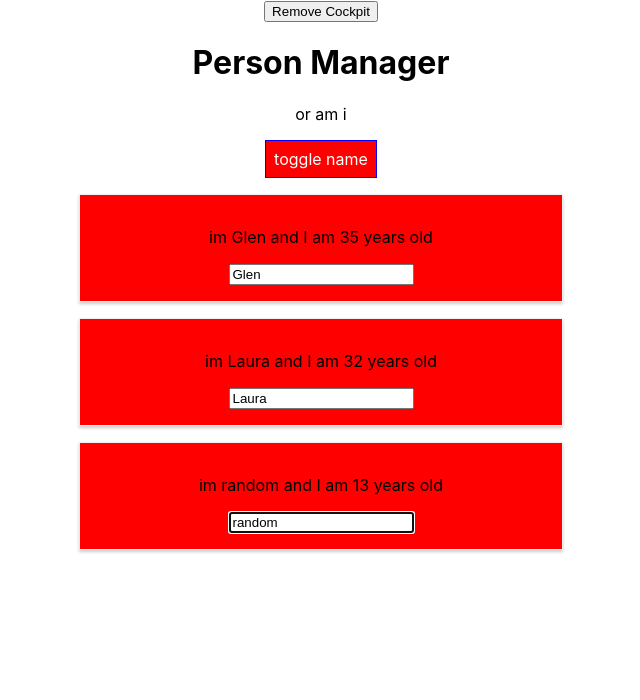
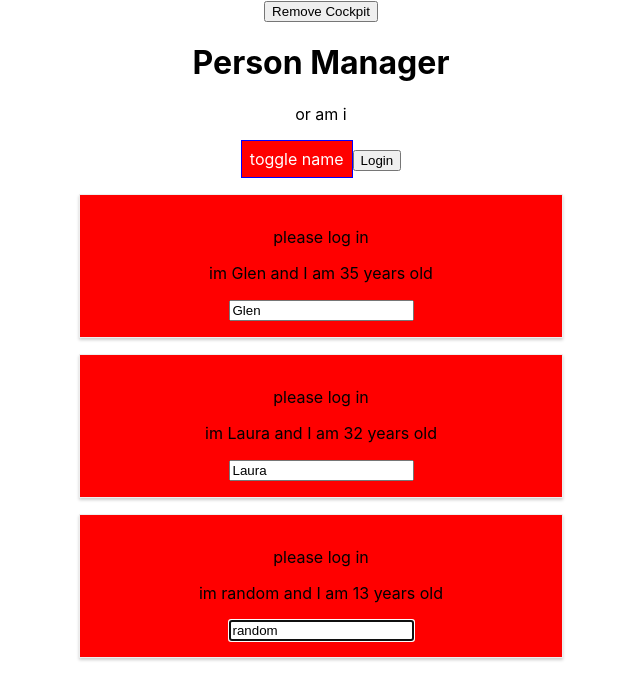
Before and after one commit to glenadamson1984/PersonManager-React, a React (Create React App) app: page / in a window 1280 px wide. Shown: the top 700 px of the page, without its empty margins (319-959 px from the left). Built offline with nearby package versions, Linux system fonts and the light colour scheme.

Commit message:
update context

```diff
--- a/src/components/Cockpit/Cockpit.tsx
+++ b/src/components/Cockpit/Cockpit.tsx
@@ -1,10 +1,14 @@
-import React, {useEffect, useRef} from 'react'
+import React, {useEffect, useRef, useContext} from 'react'
 import styles from '../../Button.module.css'
 import './Cockpit.css';
+import AuthContext from '../../context/auth-context'
 
 const Cockpit = (props: any) => {
 
     const toggleButtonRef = useRef(document.createElement("button"));
+    const authContext = useContext(AuthContext);
+
+    console.log(authContext.authenticated);
     // useEffect(() => {
     //     console.log(`Cockpit.tsk - useEffect`);
 
@@ -61,6 +65,8 @@
         ref={toggleButtonRef}
         className={btnClass.join(' ')}
         onClick={props.clicked}>toggle name</button>
+        <button onClick={authContext.login}>Login</button>
+
         </div>
     );
 }
--- a/src/components/Persons/Person/Person.tsx
+++ b/src/components/Persons/Person/Person.tsx
@@ -1,5 +1,6 @@
 import React, {Component} from 'react'
 import styled from 'styled-components'
+import AuthContext from '../../../context/auth-context'
 
 const StyledDiv = styled.div`
 width: 60%;
@@ -18,7 +19,8 @@
     click?: any,
     name: any,
     age: any,
-    change?: any
+    change?: any,
+    isAuth?: any,
 }
 
 interface State {}
@@ -29,14 +31,20 @@
         this.inputEleRef = React.createRef();
     }
 
+    static contextType = AuthContext;
+
     componentDidMount() {
         this.inputEleRef.current.focus();
+        console.log(this.context.authenticated);
     }
 
     render() {
         console.log(`Person.tsx - rendering`);
         return (
         <StyledDiv>
+                {this.context.authenticated ?
+                <p>Authenticated!</p> :
+                <p>please log in</p>}
             <p onClick={this.props.click}>im {this.props.name} and I am {this.props.age} years old</p>
             <p>{this.props.children}</p>
             <input
--- a/src/components/Persons/Persons.tsx
+++ b/src/components/Persons/Persons.tsx
@@ -4,7 +4,8 @@
 interface Props {
     persons: any,
     clicked: any,
-    changed: any
+    changed: any,
+    isAuthenticated?: any,
 }
 
 interface State {}
@@ -49,7 +50,8 @@
             return <Person click={() => this.props.clicked(index)}
             name={person.name} age={person.age}
             key={person.id}
-            change={(event: any) => this.props.changed(event, person.id)}></Person>
+            change={(event: any) => this.props.changed(event, person.id)}
+            ></Person>
         });
     }
 }
--- a/src/containers/App.tsx
+++ b/src/containers/App.tsx
@@ -7,6 +7,7 @@
 import Persons from '../components/Persons/Persons';
 import Cockpit from '../components/Cockpit/Cockpit';
 import WithClass from '../hoc/WithClass'
+import AuthContext from '../context/auth-context'
 
 // css modules is another way to appstyles at component level
 // const StyledButton = styledComponentsTS<Props>(styled.button)`
@@ -45,6 +46,7 @@
         otherState: "some other value",
         showPersons: false,
         showCockpit: true,
+        authenticated: false,
     };
 
     static getDerivedStateFromProps(props: any,state: any) {
@@ -107,6 +109,10 @@
         this.setState({persons: persons});
     }
 
+    loginHandler = () => {
+        this.setState({authenticated: true});
+    }
+
     render() {
         console.log(`App.tsx - render`);
         let persons = null;
@@ -116,7 +122,8 @@
         if (this.state.showPersons) {
             persons = <Persons persons={this.state.persons}
                 clicked={this.deletePersonHandler}
-                changed={this.nameChangedHandler}/>;
+                changed={this.nameChangedHandler}
+                isAuthenticated={this.state.authenticated}/>;
 
             btnClass.push(styles.Red);
         }
@@ -124,12 +131,18 @@
         return (
                 <WithClass classes="App">
                 <button onClick={() => {this.setState({showCockpit: false})}}>Remove Cockpit</button>
+                <AuthContext.Provider value={{
+                        authenticated: this.state.authenticated,
+                        login: this.loginHandler
+                    }}>
                 {this.state.showCockpit ? <Cockpit
                 title={this.props.appTitle}
                 showPersons={this.state.showPersons}
                 personsLength={this.state.persons.length}
-                clicked={this.togglePersonHandler} /> : null }
+                clicked={this.togglePersonHandler}
+                login={this.loginHandler} /> : null }
                 {persons}
+                </AuthContext.Provider>
             </WithClass>
         );
     }
--- /dev/null
+++ b/src/context/auth-context.tsx
@@ -0,0 +1,8 @@
+import React from 'react'
+
+const authContext = React.createContext({
+    authenticated: false,
+    login: () => {}
+});
+
+export default authContext;
```
Also changed, not shown: 18 other files (tests, documents, lock files or other folders).
